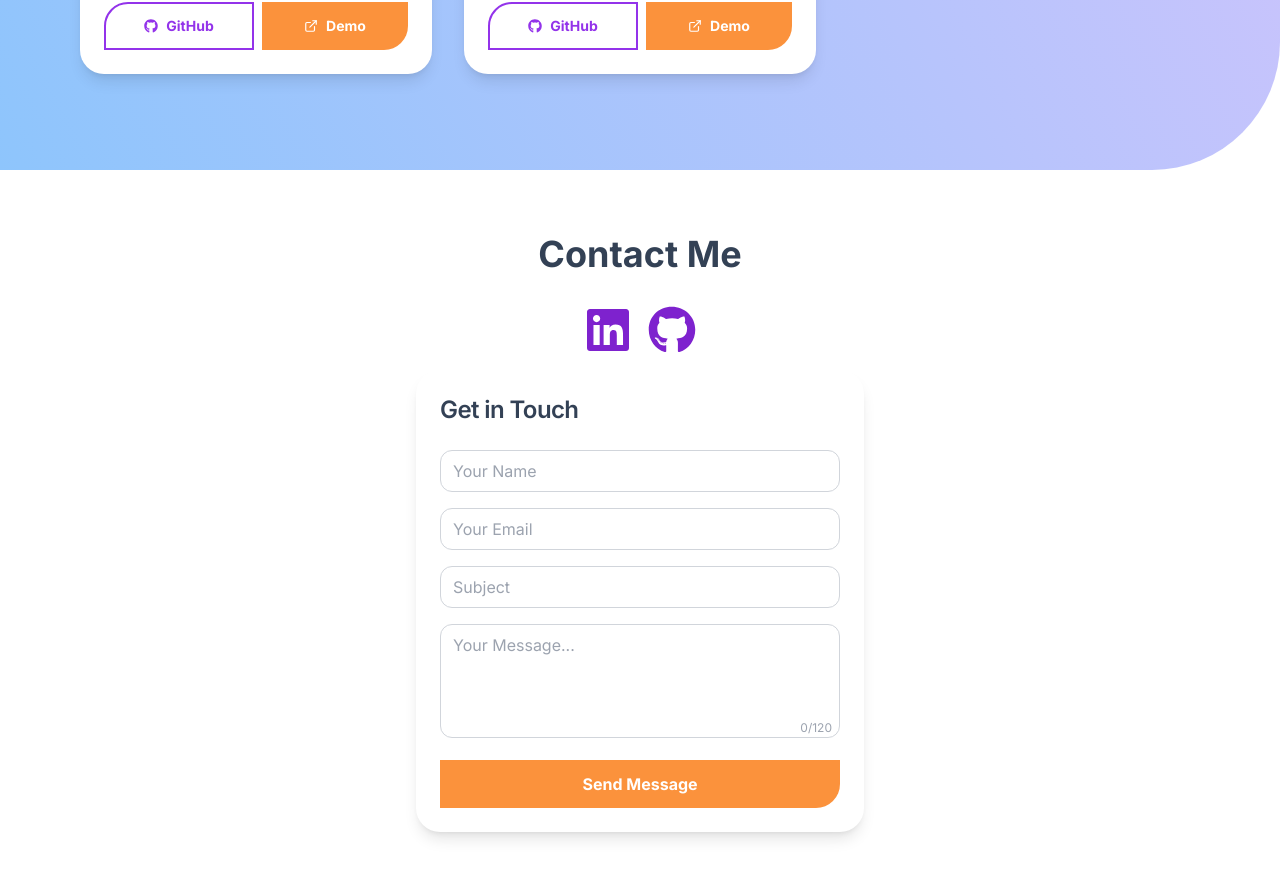
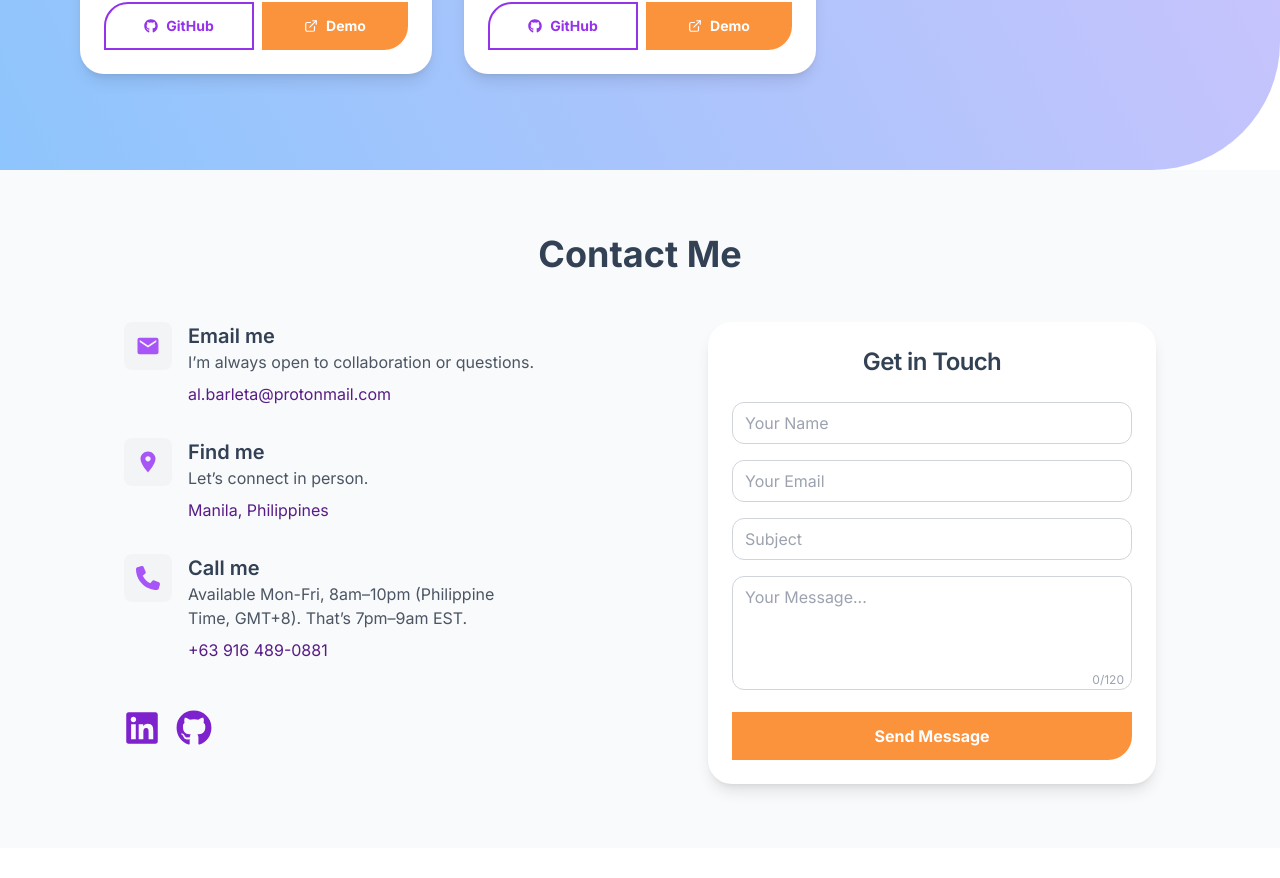
Before and after one commit to albarleta/albarleta, a React (Vite) app: page / in a window 1280 px wide. Shown: the part 2268-3146 px from the top of the page. After the commit the page ends 3116 px from the top, so only its background shows below. Built offline with nearby package versions, Linux system fonts and the light colour scheme.

Commit message:
feat: add contact details

```diff
--- a/src/components/Contact.jsx
+++ b/src/components/Contact.jsx
@@ -3,6 +3,11 @@ import emailjs from "@emailjs/browser";
 
 import { FaGithub } from "react-icons/fa";
 import { FaLinkedin } from "react-icons/fa";
+import { FaPhone } from "react-icons/fa6";
+import { IoMdPin } from "react-icons/io";
+import { IoMdMail } from "react-icons/io";
+
+// import { MapPin, MessageCircle, Phone } from "lucide-react";
 
 export default function Contact() {
   const [formData, setFormData] = useState({
@@ -55,24 +60,97 @@ export default function Contact() {
   };
 
   return (
-    <section id="contact">
-      <div className="container m-auto py-16 px-4 max-w-6xl">
-        <h2 className="text-4xl font-bold text-center text-slate-700 mb-8">
+    <section id="contact" className="bg-gray-50">
+      <div className="container mx-auto px-4 py-16 max-w-6xl">
+        <h2 className="text-4xl font-bold text-center text-slate-700 mb-12">
           Contact Me
         </h2>
 
-        <div className="flex justify-center gap-4">
-          <a href="https://www.linkedin.com/in/albarleta/" target="_blank">
-            <FaLinkedin className="text-5xl text-purple-700" />
-          </a>
-          <a href="https://github.com/albarleta" target="_blank">
-            <FaGithub className="text-5xl text-purple-700" />
+        <div className="grid grid-cols-1 lg:grid-cols-2 gap-12 items-start">
+          {/* Contact Information */}
+          <div className="space-y-8 max-w-md mx-auto lg:pr-8">
+            {/* Chat to us */}
+            <div className="flex items-start space-x-4">
+              <div className="flex-shrink-0 flex h-12 w-12 items-center justify-center rounded-lg bg-gray-100">
+                <IoMdMail className="h-6 w-6 text-purple-500" />
+              </div>
+              <div>
+                <h3 className="text-xl font-semibold text-slate-700">
+                  Email me
+                </h3>
+                <p className="text-gray-600 mb-2">
+                  I’m always open to collaboration or questions.
+                </p>
+                <a
+                  href="mailto:hi@untitledui.com"
+                  className="text-purple-900 hover:underline"
+                >
+                  al.barleta@protonmail.com
                 </a>
               </div>
+            </div>
 
-        <div className="flex items-center justify-center p-4">
-          <div className="w-full max-w-md bg-white rounded-3xl p-6 space-y-6 shadow-lg">
-            <div className="space-y-1">
+            {/* Visit us */}
+            <div className="flex items-start space-x-4">
+              <div className="flex-shrink-0 flex h-12 w-12 items-center justify-center rounded-lg bg-gray-100">
+                <IoMdPin className="h-6 w-6 text-purple-500" />
+              </div>
+              <div>
+                <h3 className="text-xl font-semibold text-slate-700">
+                  Find me
+                </h3>
+                <p className="text-gray-600 mb-2">Let’s connect in person.</p>
+                <p className="text-purple-900">Manila, Philippines</p>
+              </div>
+            </div>
+
+            {/* Call us */}
+            <div className="flex items-start space-x-4">
+              <div className="flex-shrink-0 flex h-12 w-12 items-center justify-center rounded-lg bg-gray-100">
+                <FaPhone className="h-6 w-6 text-purple-500" />
+              </div>
+              <div>
+                <h3 className="text-xl font-semibold text-slate-700">
+                  Call me
+                </h3>
+                <p className="text-gray-600 mb-2">
+                  Available Mon-Fri, 8am–10pm (Philippine Time, GMT+8). That’s
+                  7pm–9am EST.
+                </p>
+                <a
+                  href="tel:+639164890881"
+                  className="text-purple-900 hover:underline"
+                >
+                  +63 916 489-0881
+                </a>
+              </div>
+            </div>
+
+            {/* Social Links */}
+            <div className="flex space-x-4 pt-4 justify-center lg:justify-start">
+              <a
+                href="https://www.linkedin.com/in/albarleta/"
+                target="_blank"
+                rel="noopener noreferrer"
+                className="hover:opacity-75 transition-opacity"
+              >
+                <FaLinkedin className="text-4xl text-purple-700" />
+              </a>
+              <a
+                href="https://github.com/albarleta"
+                target="_blank"
+                rel="noopener noreferrer"
+                className="hover:opacity-75 transition-opacity"
+              >
+                <FaGithub className="text-4xl text-purple-700" />
+              </a>
+            </div>
+          </div>
+
+          {/* Contact Form */}
+          <div className="w-full max-w-md mx-auto">
+            <div className="bg-white rounded-3xl p-6 space-y-6 shadow-lg">
+              <div className="space-y-1 text-center">
                 <h2 className="text-2xl font-semibold tracking-tight text-slate-700">
                   Get in Touch
                 </h2>
@@ -141,7 +219,7 @@ export default function Contact() {
 
                 <button
                   type="submit"
-                className="bg-orange-400 text-white px-6 py-3 font-bold rounded-br-3xl w-full"
+                  className="bg-orange-400 text-white px-6 py-3 font-bold rounded-br-3xl w-full hover:bg-orange-500 transition-colors"
                 >
                   Send Message
                 </button>
@@ -149,6 +227,7 @@ export default function Contact() {
             </div>
           </div>
         </div>
+      </div>
     </section>
   );
 }
```
Lines whose indentation alone changed are shown as unchanged.
